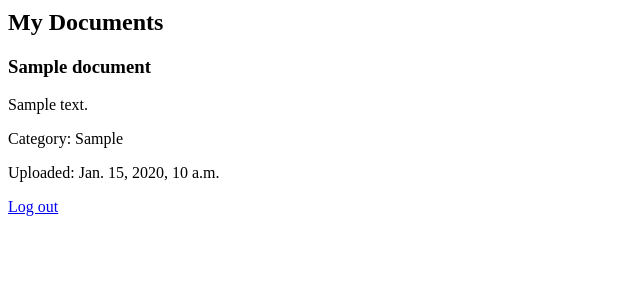
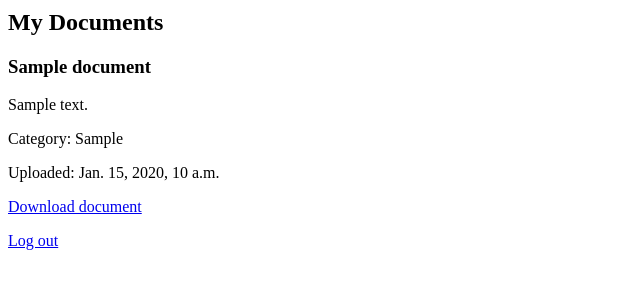
Before and after one commit to susena-gaddam/TrustVault, a Django app: page / in a window 1280 px wide. Shown: the part 177-477 px from the top of the page, without its empty margins (0-640 px from the left). Run offline with Django 5.2, Linux system fonts and the light colour scheme; a user stored in the database is signed in; tables that the repository leaves empty hold one stand-in row (values such as "Sample post").

Commit message:
Add owner-protected document downloads

```diff
--- a/documents/urls.py
+++ b/documents/urls.py
@@ -5,4 +5,9 @@ from . import views
 urlpatterns = [
     path("", views.home, name="home"),
     path("upload/", views.upload_document, name="upload"),
+    path(
+        "documents/<int:document_id>/download/",
+        views.download_document,
+        name="download_document",
+    ),
 ]
--- a/documents/views.py
+++ b/documents/views.py
@@ -1,7 +1,11 @@
 
-from django.shortcuts import render, redirect
+from pathlib import Path
+
+from django.shortcuts import render, redirect, get_object_or_404
 from django.contrib.auth.decorators import login_required
 from django.contrib import messages
+from django.http import FileResponse
+
 from .models import Document
 
 
@@ -37,7 +41,24 @@ def upload_document(request):
             file=uploaded_file,
             owner=request.user,
         )
+
         messages.success(request, "Document uploaded successfully.")
         return redirect("home")
 
     return render(request, "documents/upload.html")
+
+
+@login_required
+def download_document(request, document_id):
+    document = get_object_or_404(
+        Document,
+        pk=document_id,
+        owner=request.user,
+    )
+
+    response = FileResponse(
+        document.file.open("rb"),
+        as_attachment=True,
+        filename=Path(document.file.name).name,
+    )
+    return response
--- a/templates/documents/home.html
+++ b/templates/documents/home.html
@@ -22,6 +22,13 @@
             <p>{{ document.description }}</p>
             <p>Category: {{ document.category|default:"Uncategorized" }}</p>
             <p>Uploaded: {{ document.created_at }}</p>
+            <p>
+                <a href="{% url 'download_document' document.id %}">
+                     Download document
+                </a>
+            </p>
+
+
         </article>
     {% empty %}
         <p>You haven't uploaded any documents yet.</p>
```
